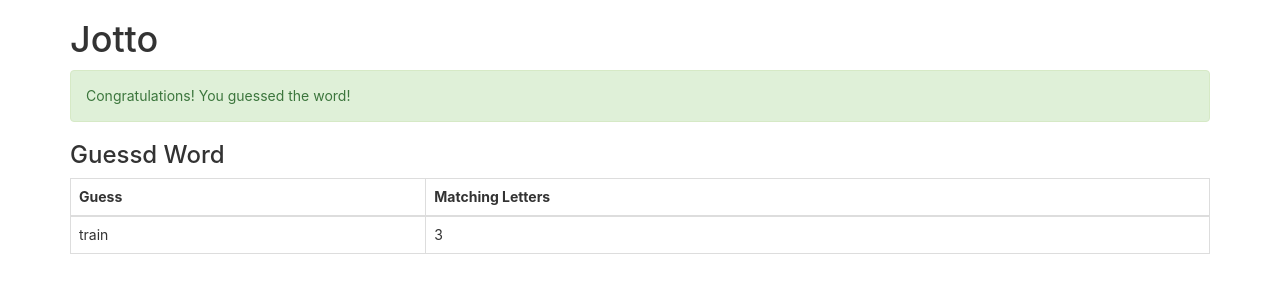
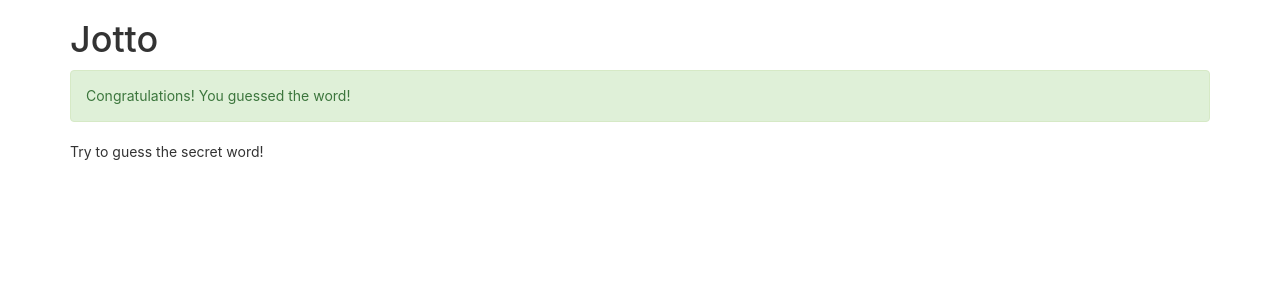
Before and after one commit to morMBen/jotto-game-experiment-with-jest-and-enzyme, a React app: page / in a window 1280 px wide. Shown: the top 300 px of the page. Built offline with nearby package versions, Linux system fonts and the light colour scheme.

Commit message:
app stating

```diff
--- a/src/App.js
+++ b/src/App.js
@@ -2,13 +2,20 @@ import logo from './logo.svg';
 import './App.css';
 import Congrats from './components/congrats/Congrats';
 import GuessdWords from './components/guestWords/GuessedWords';
+import Input from './components/input/Input'
+function App() {
+  //TODO: get props from shared state.
+  const success = true;
+  const secretWord = 'party';
+  const guessedWords = [];
 
-function App() {
+
   return (
     <div className='container' data-test='component-app'>
       <h1 >Jotto</h1>
       <Congrats success={true} />
-      <GuessdWords guessedWords={[{ guessedWord: 'train', letterMatchCount: 3 }]} />
+      <Input success={success} secretWord={secretWord} />
+      <GuessdWords guessedWords={guessedWords} />
     </div>
   );
 }
```
Also changed, not shown: 1 other file (tests, documents, lock files or other folders).
